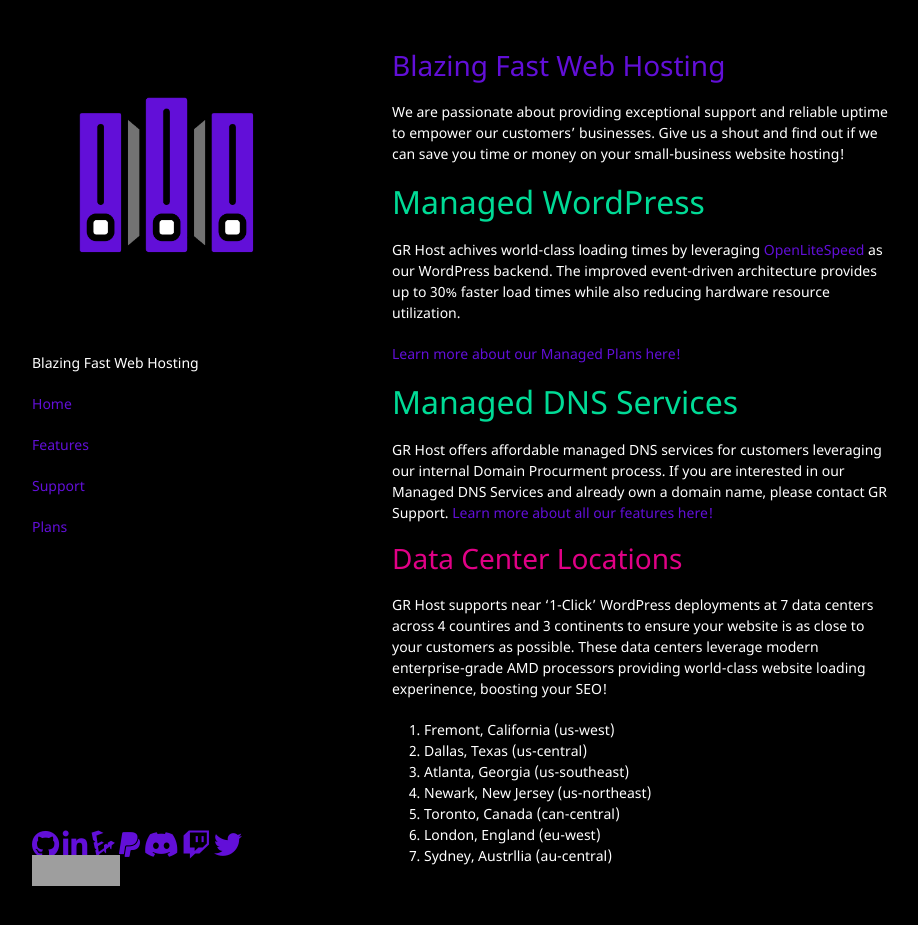
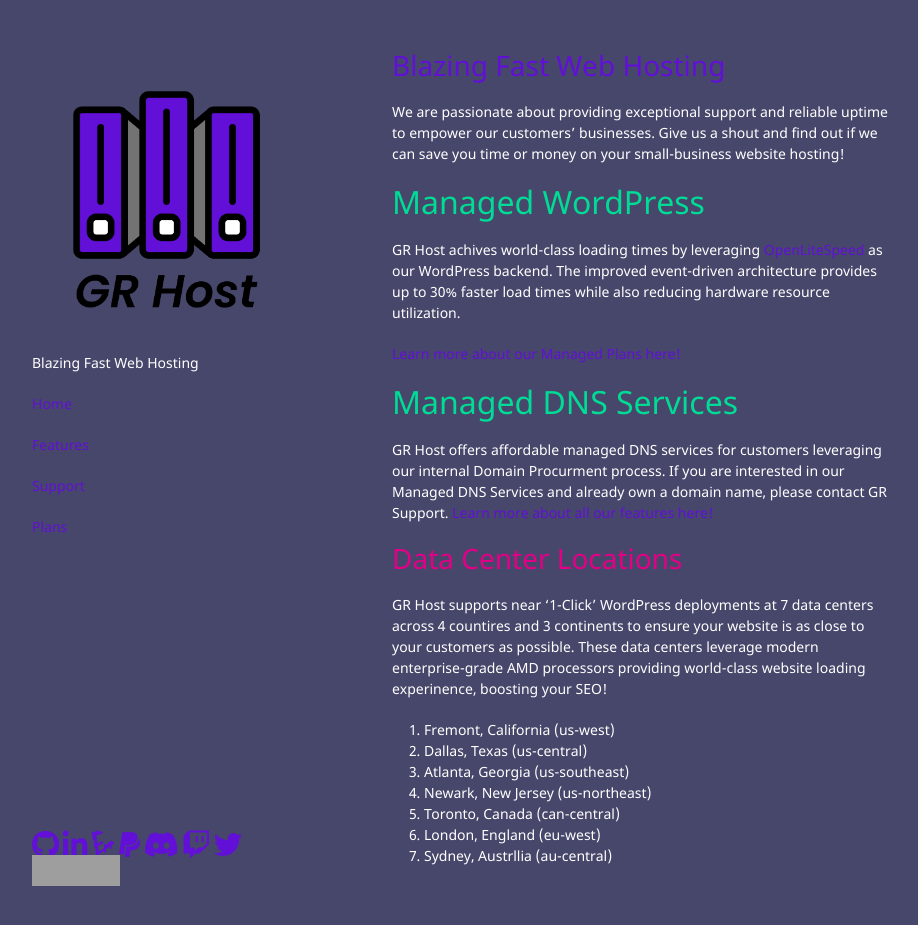
Before and after one commit to GoobyFRS/grhost-web, a Jekyll site: the page built from index.md, in a window 1280 px wide and 936 px high. Shown: the top 925 px of the window, without its empty margins (178-1096 px from the left). Built offline with Jekyll 4.4.1, drawn with Linux system fonts in a browser that asks for light colours; nearby versions of some CDN libraries; our own code applies the rules of GitHub Pages for plain Markdown files; grey boxes are pictures that could not be loaded.

Commit message:
light purple background from black

```diff
--- a/_sass/jekyll-theme-minimal.scss
+++ b/_sass/jekyll-theme-minimal.scss
@@ -2,7 +2,7 @@
 @import "rouge-github";
 
 body {
-  background-color: #000;
+  background-color: #47476b;
   padding:50px;
   font: 14px/1.5 "Noto Sans", "Helvetica Neue", Helvetica, Arial, sans-serif;
   color:#FFFFFF;
```
